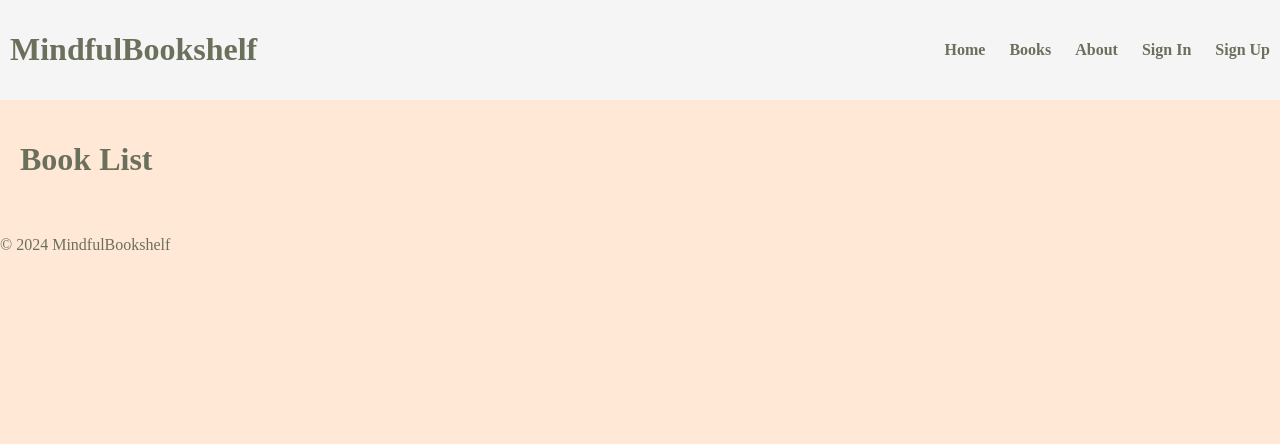
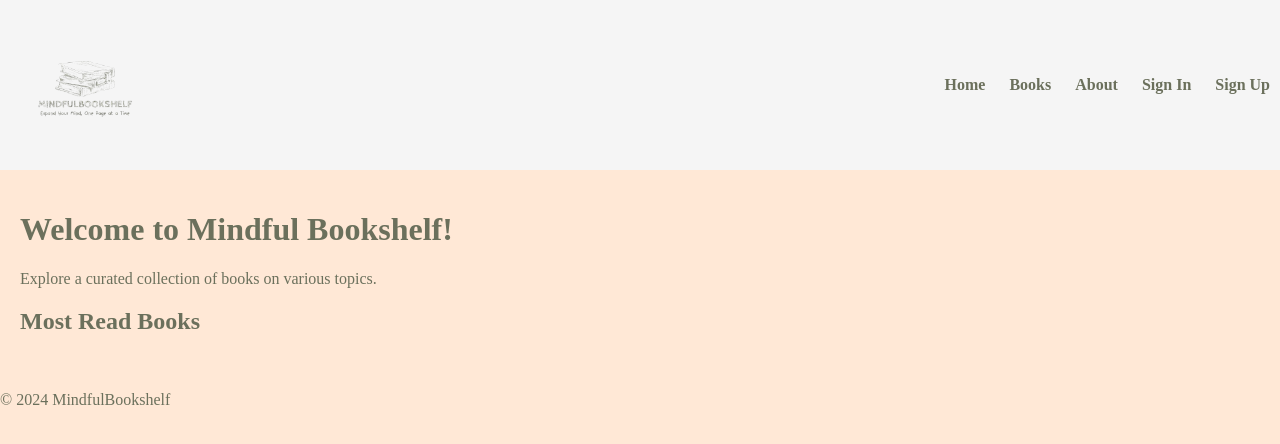
Before and after one commit to Indigopearl/MindfulBookshelf, a Django app: page /bookshelf/ in a window 1280 px wide. Shown: the top 444 px of the page. Run offline with Django 4.2, Linux system fonts and the light colour scheme; data that the repository does not hold is empty.

Commit message:
last commit before the frontend is rebuilt

```diff
--- a/mindful_bookshelf/bookshelf/static/bookshelf/css/global.css
+++ b/mindful_bookshelf/bookshelf/static/bookshelf/css/global.css
@@ -88,3 +88,8 @@ body {
 .footer p {
     margin: 0;
 }
+
+.logo {
+    width: 150px; /* Adjust width as needed */
+    height: auto; /* Maintain aspect ratio */
+}
--- a/mindful_bookshelf/bookshelf/templates/bookshelf/header.html
+++ b/mindful_bookshelf/bookshelf/templates/bookshelf/header.html
@@ -1,24 +1,48 @@
 <!-- header.html -->
-
+{% load static %}
 <header class="header">
-    <h1>MindfulBookshelf</h1>
+    <!-- Logo -->
+    {% if theme == 'dark' %}
+        <img src="{% static 'bookshelf/img/logos/Bookstore_dark-removebg-preview.png' %}"
+             alt="MindfulBookshelf Logo"
+             class="logo logo-dark">
+    {% else %}
+        <img src="{% static 'bookshelf/img/logos/Bookstore_light-removebg-preview.png' %}"
+             alt="MindfulBookshelf Logo"
+             class="logo logo-light">
+    {% endif %}
+    <!-- Navigation -->
     <nav class="navigation">
         <ul>
-            <li><a href="#">Home</a></li>
-            <li><a href="#">Books</a></li>
-            <li><a href="#">About</a></li>
+            <li>
+                <a href="{% url 'home' %}">Home</a>
+            </li>
+            <li>
+                <a href="{% url 'book_list' %}">Books</a>
+            </li>
+            <li>
+                <a href="{% url 'about' %}">About</a>
+            </li>
             {% if user.is_authenticated %}
                 {% if user.is_staff %}
                     <!-- Display admin overview link only for admin users -->
-                    <li><a href="{% url 'admin_overview' %}">Admin Overview</a></li>
+                    <li>
+                        <a href="{% url 'admin_overview' %}">Admin Overview</a>
+                    </li>
                 {% endif %}
                 <!-- Display sign-out link for authenticated users -->
-                <li><a href="{% url 'logout' %}">Sign Out</a></li>
+                <li>
+                    <a href="{% url 'logout' %}">Sign Out</a>
+                </li>
             {% else %}
                 <!-- Display sign-in link for non-authenticated users -->
-                <li><a href="{% url 'login' %}">Sign In</a></li>
+                <li>
+                    <a href="{% url 'login' %}">Sign In</a>
+                </li>
                 <!-- Display sign-up link for non-authenticated users -->
-                <li><a href="{% url 'signup' %}">Sign Up</a></li>
+                <li>
+                    <a href="{% url 'signup' %}">Sign Up</a>
+                </li>
             {% endif %}
         </ul>
     </nav>
--- /dev/null
+++ b/mindful_bookshelf/bookshelf/templates/bookshelf/home.html
@@ -0,0 +1,13 @@
+{% extends 'bookshelf/base.html' %}
+{% block content %}
+    <h1>Welcome to Mindful Bookshelf!</h1>
+    <p>Explore a curated collection of books on various topics.</p>
+    <h2>Most Read Books</h2>
+    <ul>
+        {% for book in most_read_books %}
+            <li>
+                <a href="{% url 'book_detail' book.id %}">{{ book.title }}</a>
+            </li>
+        {% endfor %}
+    </ul>
+{% endblock %}
--- a/mindful_bookshelf/bookshelf/urls.py
+++ b/mindful_bookshelf/bookshelf/urls.py
@@ -4,7 +4,9 @@ from django.urls import path
 from . import views
 
 urlpatterns = [
-    path("", views.book_list, name="book_list"),
+    path("", views.home, name="home"),
+    path("books/", views.book_list, name="book_list"),
+    path("about/", views.about, name="about"),
     path("login/", views.login_view, name="login"),
     path("logout/", views.logout_view, name="logout"),
     path("signup/", views.signup_view, name="signup"),
--- a/mindful_bookshelf/bookshelf/views.py
+++ b/mindful_bookshelf/bookshelf/views.py
@@ -205,3 +205,18 @@ def toggle_book_availability(request):
     return JsonResponse(
         {"success": False, "message": "Invalid request method or missing parameters."}
     )
+
+
+def home(request):
+    return render(request, "bookshelf/home.html")
+
+
+def about(request):
+    return render(request, "bookshelf/about.html")
+
+
+def home(request):
+    theme = request.session.get(
+        "theme", "light"
+    )  # Default to light theme if theme is not set
+    return render(request, "bookshelf/home.html", {"theme": theme})
```
Also changed, not shown: mindful_bookshelf/bookshelf/templates/bookshelf/about.html (added, +11 -0 lines).
